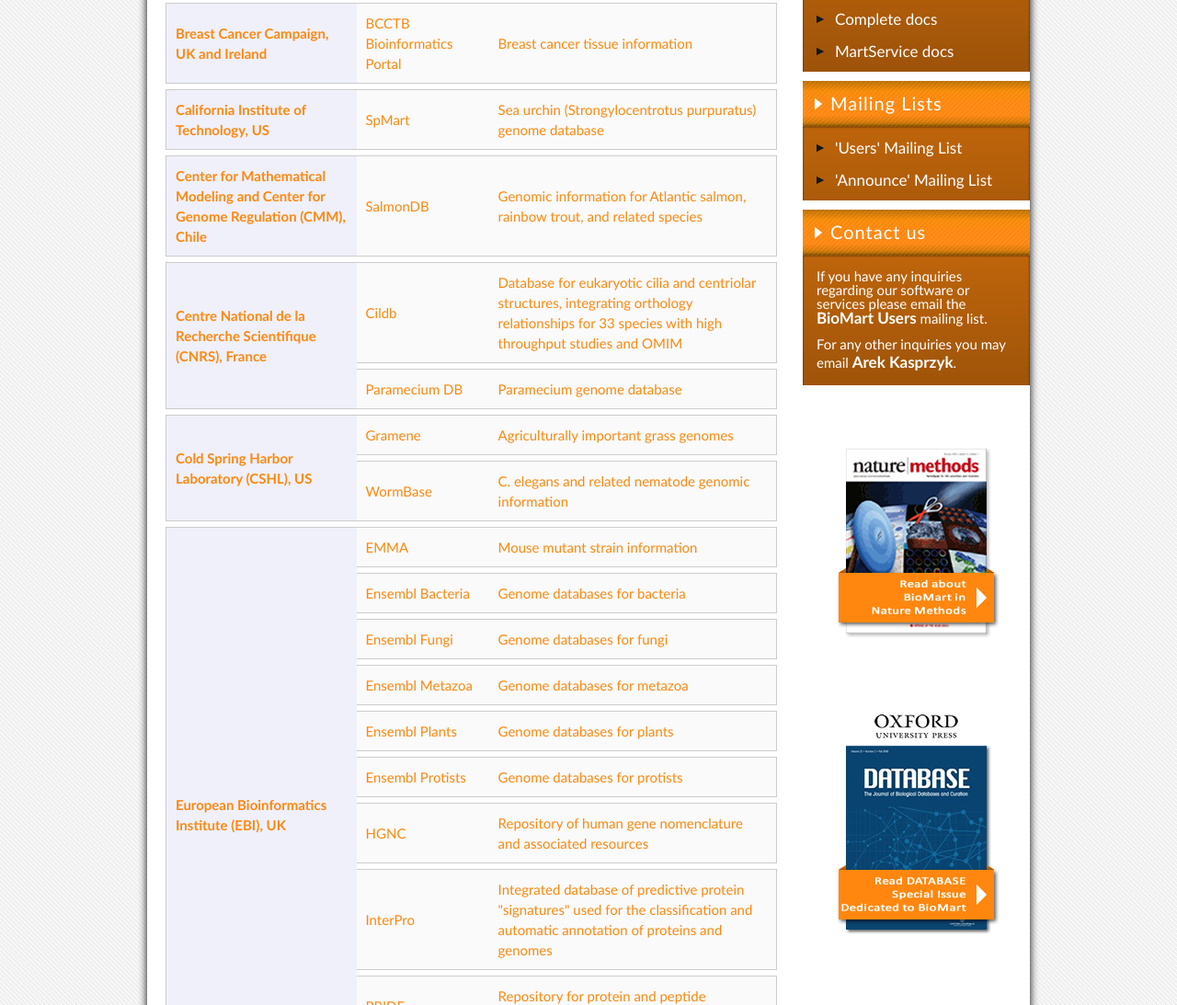
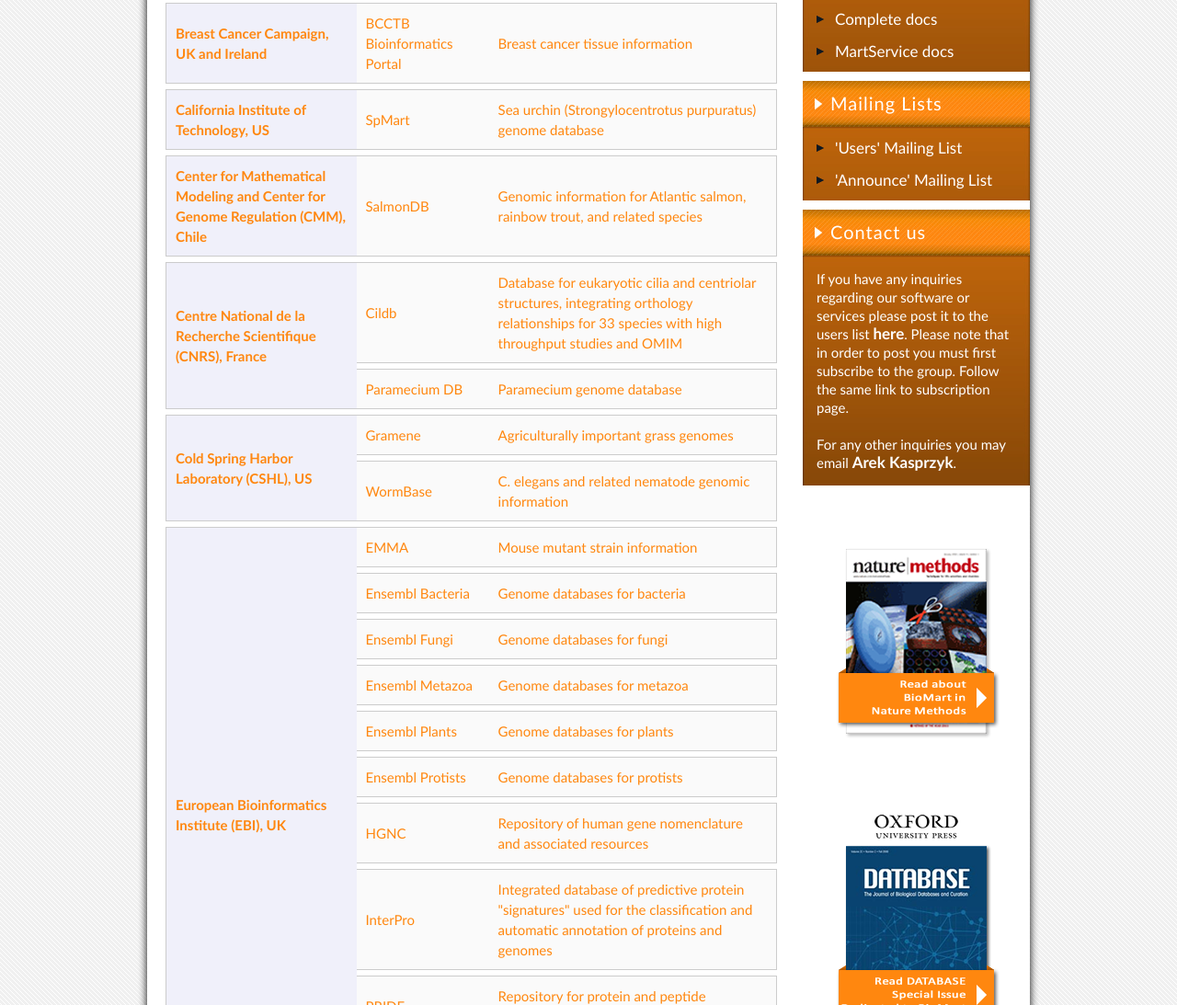
Before and after one commit to biomart/mart-htdocs, a plain HTML site: page community.html in a window 1280 px wide. Shown: the part 873-1966 px from the top of the page at 92% size. Drawn offline with Linux system fonts and the light colour scheme; a script that the page names is missing; files whose address does not match are found by name.

Commit message:
updated contact us text

```diff
--- a/community.html
+++ b/community.html
@@ -662,8 +662,8 @@
                             <a href="#">Contact us</a>
                             <ul class="acitem">
                                 <li>
-                                    <p class="line-height">If you have any inquiries regarding our software or services please email the <a href="mailto:biomart-users@googlegroups.com?Subject=General%20query" class="mailto">BioMart Users</a> mailing list.</p>
-                                    <p>For any other inquiries you may email <a href="mailto:arek.kasprzyk@gmail.com?Subject=General%20query" class="mailto">Arek Kasprzyk</a>.</p>
+                                    <p>If you have any inquiries regarding our software or services please post it to the users list <a href="https://groups.google.com/forum/?fromgroups#!forum/biomart-users" target="_blank" class="mailto">here</a>. Please note that in order to post you must first subscribe to the group. Follow the same link to subscription page.</p>
+                                    <p style="margin-top:20px">For any other inquiries you may email <a href="mailto:arek.kasprzyk@gmail.com?Subject=General%20query" class="mailto">Arek Kasprzyk</a>.</p>
                                     <!--<p class="line-height">If you have any inquiries regarding our software or services please email us at <a href="mailto:users@biomart.org?Subject=General%20query" class="mailto">users@biomart.org</a>.</p>-->
                                     <!--<form method="post" action="">
                                         <input type="text" name="name" value="" rel="Name"/>
```
Also changed, not shown: download.html (+2 -2 lines), index.html (+2 -2 lines), martservice.html (+2 -2 lines), news.html (+2 -2 lines), publications.html (+2 -2 lines).
